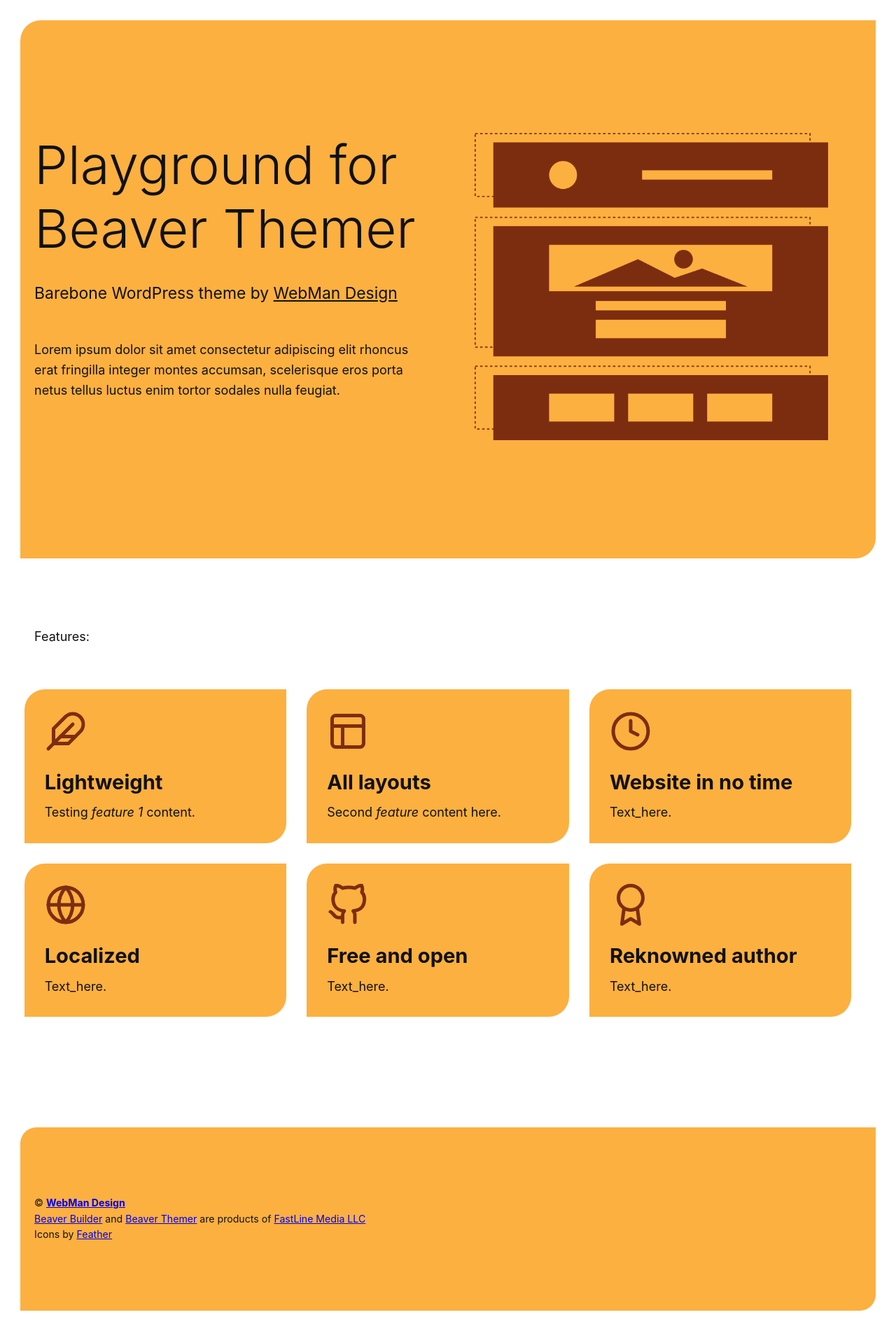
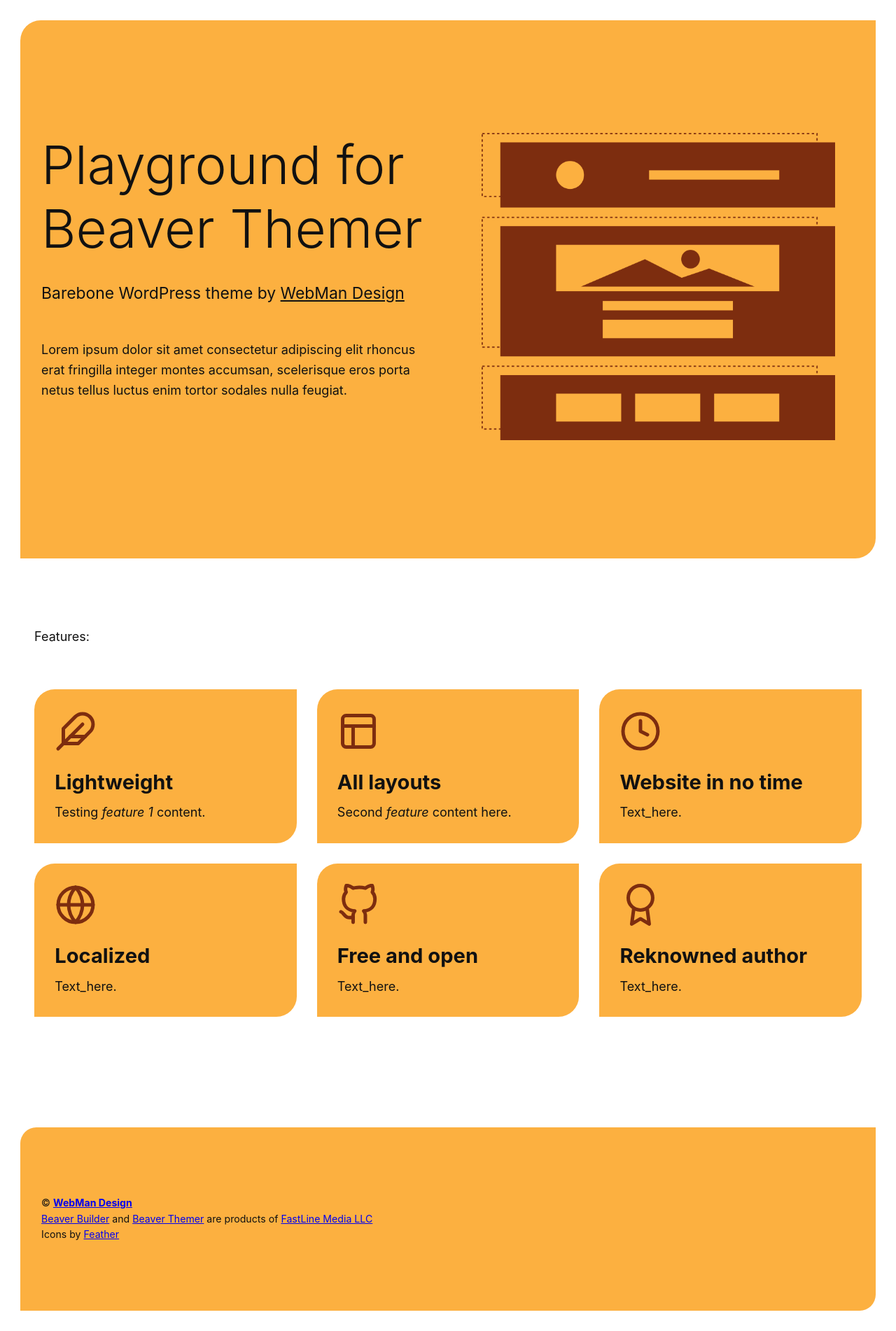
Before and after one commit to webmandesign/playground-for-beaver-themer, a Jekyll site: the page built from index.md, in a window 1280 px wide. Shown: the whole page at 70% size. Built offline with Jekyll 4.4.1, drawn with Linux system fonts in a browser that asks for light colours.

Commit message:
* Fixing styles

```diff
--- a/_sass/base/_base.scss
+++ b/_sass/base/_base.scss
@@ -44,7 +44,7 @@ body {
 		justify-content: space-between;
 		flex-wrap: wrap;
 		width: calc( 100% + #{ $gutter } );
-		margin: 0 #{ -$gutter };
+		margin: 0 #{ -$gutter / 2 };
 	}
 
 	&-half {
--- a/_sass/content/__features.scss
+++ b/_sass/content/__features.scss
@@ -5,7 +5,7 @@
 		display: flex;
 		flex-wrap: wrap;
 		width: calc( 100% + #{ $gutter } );
-		margin: 2.618em -#{ $gutter };
+		margin: 2.618em -#{ $gutter / 2 };
 	}
 
 	&-item {
```
